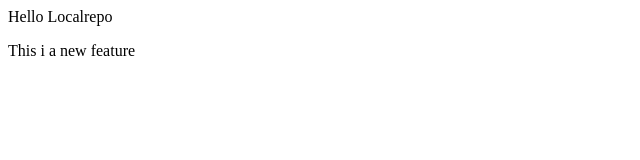
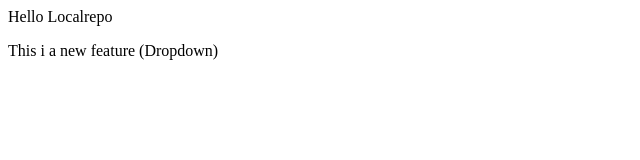
Before and after one commit to Sahilnaik18/localrepo-nk, a plain HTML site: page index.html in a window 1280 px wide. Shown: the full height of the page, 0-640 px from the left. Drawn offline with Linux system fonts and the light colour scheme.

```diff
--- a/index.html
+++ b/index.html
@@ -1,2 +1,2 @@
 <p>Hello Localrepo</p>
-<p>This i a new feature</p>
+<p>This i a new feature (Dropdown)</p>
```
